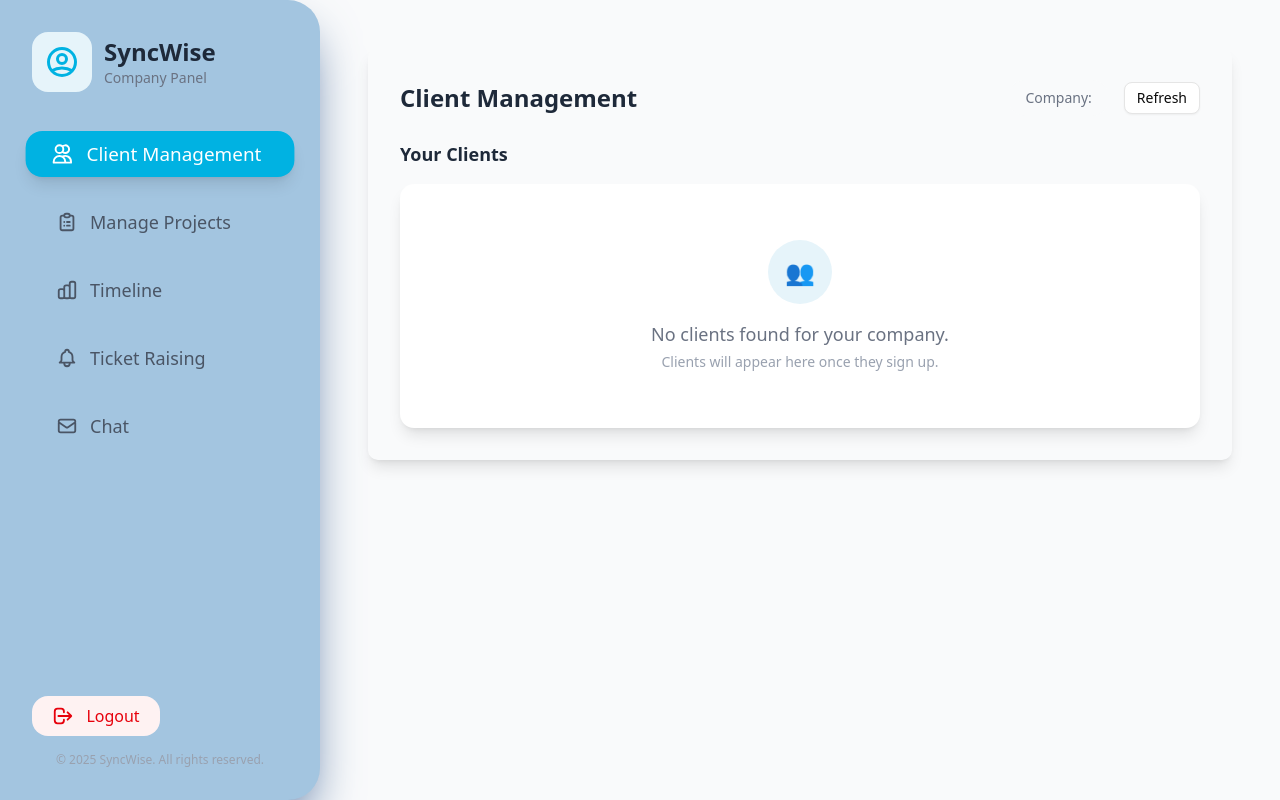
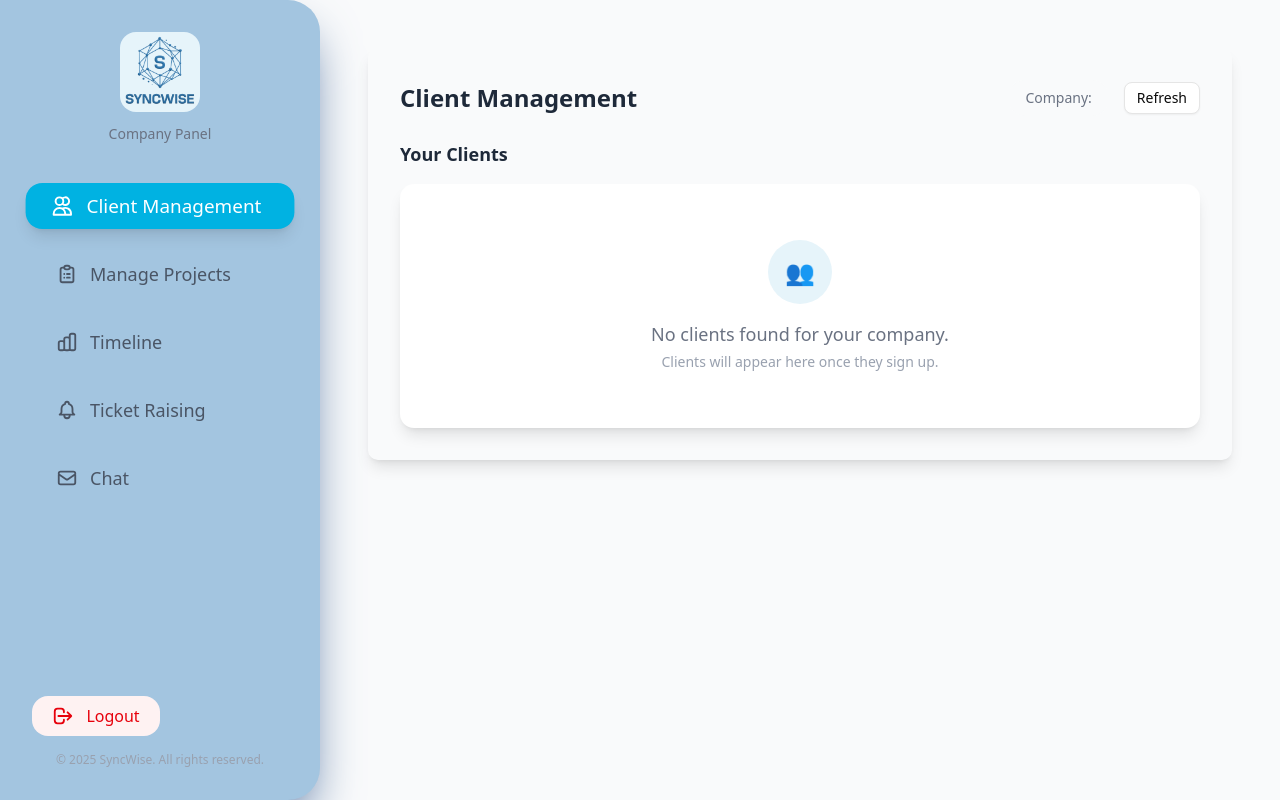
Before and after one commit to chikoo0907/syncwise, a Next.js app: page /dashboard in a window 1280 px wide. Built offline with nearby package versions, Linux system fonts and the light colour scheme.

Commit message:
logo and fixed timeline issue

```diff
--- a/src/app/page.js
+++ b/src/app/page.js
@@ -27,7 +27,10 @@ export default function Home() {
       {/* Header/Navbar */}
       <header className="bg-gray-900 text-white py-4 relative z-10">
         <div className="container mx-auto flex justify-between items-center px-4">
+          <div className="flex items-center">
+          <img src="/logo.png" alt="SyncWise Logo" className="h-15 w-auto mr-3" />
           <h1 className="text-2xl font-bold">SyncWise</h1>
+          </div>
           <nav className="space-x-4 hidden md:block"></nav>
           {!isLoggedIn ? (
             <div className="space-x-2">
--- a/src/components/Client/ClientDashboardPage.jsx
+++ b/src/components/Client/ClientDashboardPage.jsx
@@ -73,13 +73,12 @@ export default function ClientDashboardPage() {
     <div className="flex min-h-screen bg-gray-50">
       <aside className="w-80 bg-[#a3c5e0] shadow-2xl shadow-[#496c9c] p-8 flex flex-col justify-between sticky top-0 h-screen rounded-br-4xl rounded-tr-4xl">
         <div>
-          <div className="flex items-center gap-3 mb-10">
-            <span className="inline-block bg-[#e6f4fa] rounded-2xl p-3">
-              <HiOutlineUserCircle size={36} className="text-[#00B2E2]" />
+          <div className="flex flex-col items-center gap-3 mb-10">
+            <span className="inline-block bg-[#e6f4fa] rounded-2xl w-20">
+            <img src="/logo.png" />
             </span>
             <div>
-              <span className="text-2xl font-bold text-gray-800">SyncWise</span>
-              <p className="text-sm text-gray-500">Client Panel</p>
+              <p className=" text-sm text-gray-500">Client Panel</p>
             </div>
           </div>
           <nav className="flex flex-col gap-6">
--- a/src/components/CompanyDashBoard/DashboardPage.jsx
+++ b/src/components/CompanyDashBoard/DashboardPage.jsx
@@ -74,12 +74,11 @@ export default function Dashboard() {
     <div className="flex min-h-screen bg-gray-50">
       <aside className="w-80 bg-[#a3c5e0] shadow-2xl shadow-[#496c9c]  p-8 flex flex-col justify-between sticky top-0 h-screen rounded-br-4xl rounded-tr-4xl">
         <div>
-          <div className="flex items-center gap-3 mb-10">
-            <span className="inline-block bg-[#e6f4fa] rounded-2xl p-3">
-              <HiOutlineUserCircle size={36} className="text-[#00B2E2]" />
+          <div className="flex flex-col items-center gap-3 mb-10">
+            <span className="inline-block bg-[#e6f4fa] rounded-2xl w-20">
+            <img src="/logo.png" />
             </span>
             <div>
-              <span className="text-2xl font-bold text-gray-800">SyncWise</span>
               <p className="text-sm text-gray-500">Company Panel</p>
             </div>
           </div>
--- a/src/components/CompanyDashBoard/Timeline.jsx
+++ b/src/components/CompanyDashBoard/Timeline.jsx
@@ -451,6 +451,11 @@ export default function Timeline() {
                   onSubmit={addTimeline}
                   className="space-y-4 p-4 border rounded-lg"
                 >
+                  {selectedProject.status === "completed" && (
+                    <div className="text-red-600 font-semibold mb-2">
+                      Timeline cannot be added for a completed project.
+                    </div>
+                  )}
                   <div>
                     <label className="block text-sm font-medium mb-1">
                       Timeline Title
@@ -465,6 +470,7 @@ export default function Timeline() {
                       }
                       placeholder="Enter timeline item title"
                       required
+                      disabled={selectedProject.status === "completed"}
                     />
                   </div>
 
@@ -484,6 +490,7 @@ export default function Timeline() {
                       className="w-full p-3 border border-gray-300 rounded-lg focus:ring-2 focus:ring-blue-500 focus:border-transparent"
                       rows="3"
                       required
+                      disabled={selectedProject.status === "completed"}
                     />
                   </div>
 
@@ -502,6 +509,7 @@ export default function Timeline() {
                           })
                         }
                         required
+                        disabled={selectedProject.status === "completed"}
                       />
                     </div>
                     <div>
@@ -518,6 +526,7 @@ export default function Timeline() {
                           })
                         }
                         required
+                        disabled={selectedProject.status === "completed"}
                       />
                     </div>
                   </div>
@@ -526,6 +535,7 @@ export default function Timeline() {
                     <Button
                       type="submit"
                       className="bg-green-600 hover:bg-green-700"
+                      disabled={selectedProject.status === "completed"}
                     >
                       Add Timeline Item
                     </Button>
```
Also changed, not shown: public/logo.png (added).
